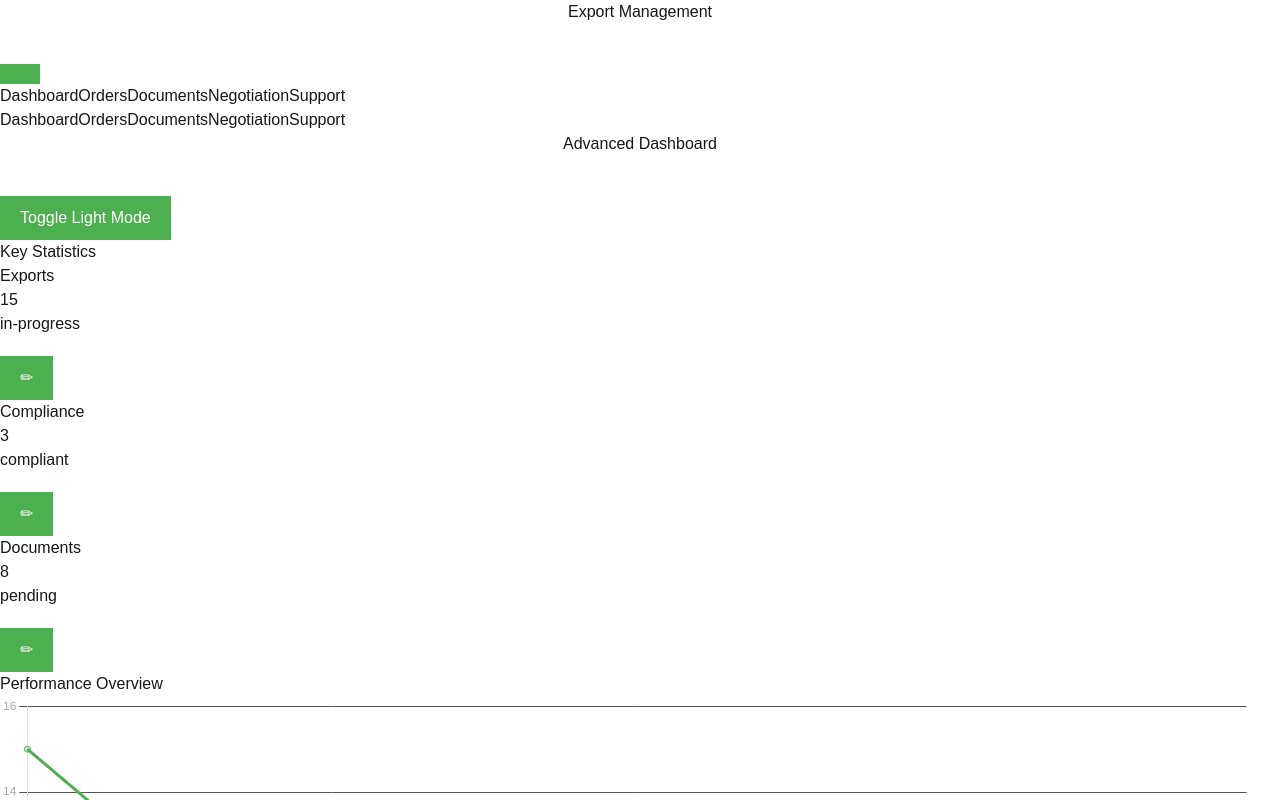
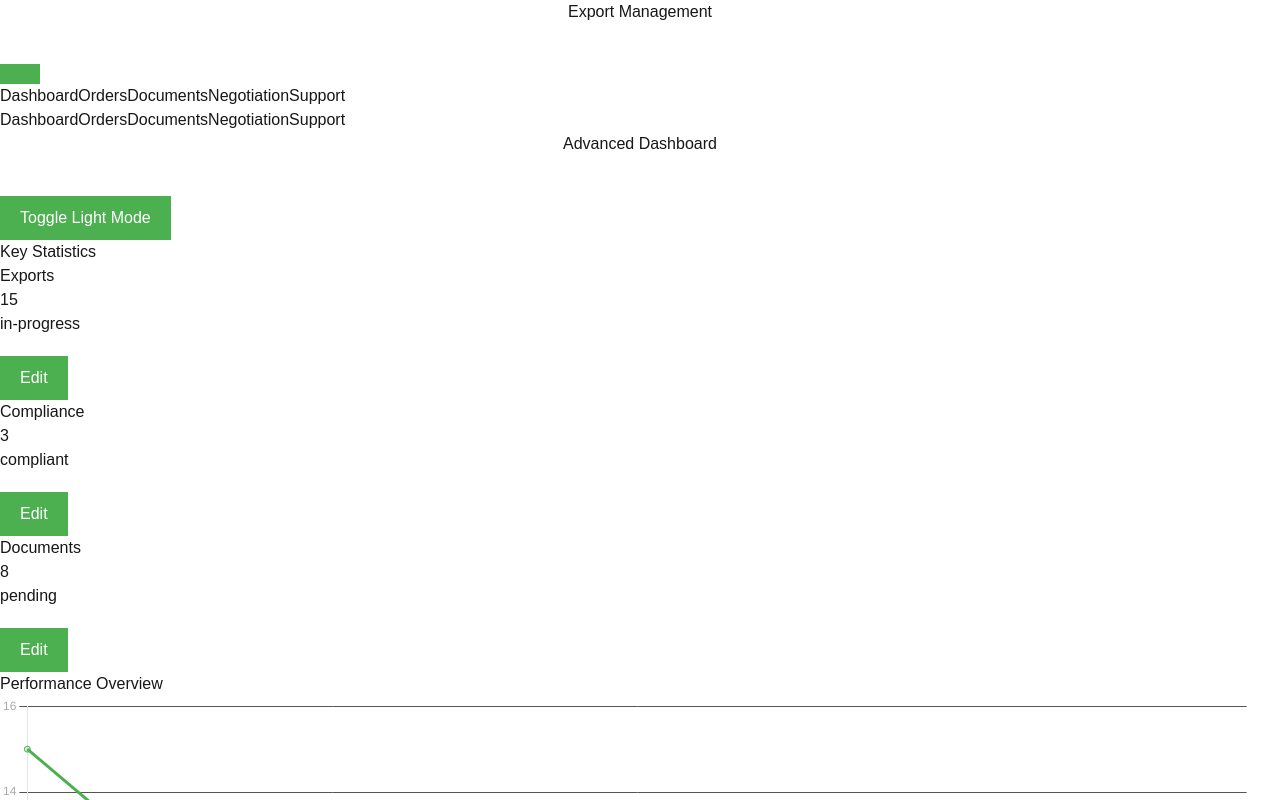
Before and after one commit to Om7035/export-management-platform, a Next.js app: page / in a window 1280 px wide. Shown: the top 800 px of the page. Built offline with nearby package versions, Linux system fonts and the light colour scheme.

Commit message:
Update DashboardCard.js

```diff
--- a/components/DashboardCard.js
+++ b/components/DashboardCard.js
@@ -1,19 +1,17 @@
-import { useState, useEffect } from 'react';
+import { useState } from 'react';
 import { motion } from 'framer-motion';
 
 export default function DashboardCard({ title, initialData, onUpdateData }) {
   const [data, setData] = useState(initialData);
   const [isEditing, setIsEditing] = useState(false);
 
-  // Handle changes to the data fields
   const handleChange = (field, value) => {
     setData((prevData) => ({ ...prevData, [field]: value }));
   };
 
-  // Save the changes and update the parent component
   const handleSave = () => {
     setIsEditing(false);
-    onUpdateData(data); // Call parent function to update the state in Orders
+    onUpdateData(data); // Call parent function to update the state
   };
 
   return (
@@ -68,10 +66,9 @@ export default function DashboardCard({ title, initialData, onUpdateData }) {
 
       <button
         onClick={() => setIsEditing((prev) => !prev)}
-        className={`absolute top-3 right-3 ${isEditing ? 'bg-gray-500 hover:bg-gray-600' : 'bg-blue-500 hover:bg-blue-600'} text-white rounded-full px-3 py-1`}
-        title={isEditing ? 'Cancel Edit' : 'Edit Data'}
+        className={`absolute top-3 right-3 ${isEditing ? 'bg-gray-500 hover:bg-gray-600' : 'bg-blue-600 hover:bg-blue-700'} px-2 py-1 rounded-full text-white`}
       >
-        {isEditing ? '✖' : '✏'}
+        {isEditing ? 'Cancel' : 'Edit'}
       </button>
     </motion.div>
   );
```
